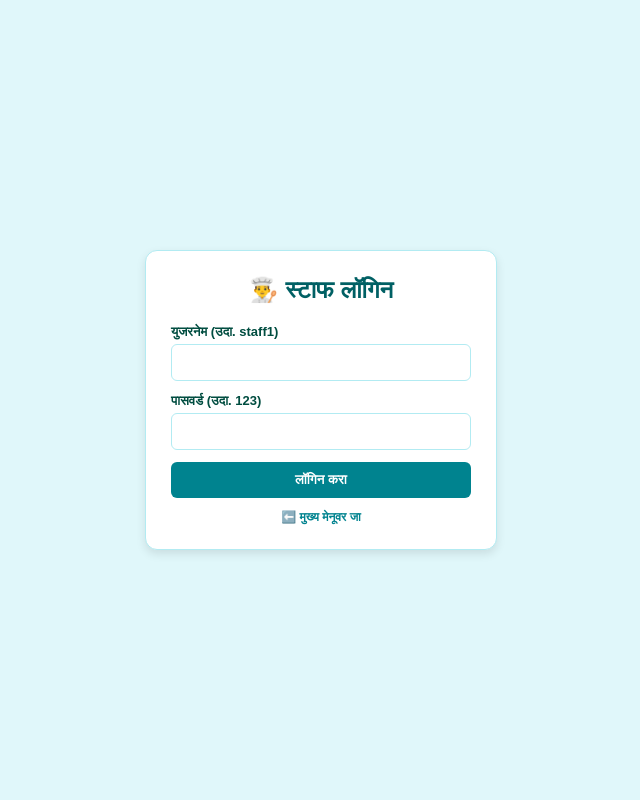
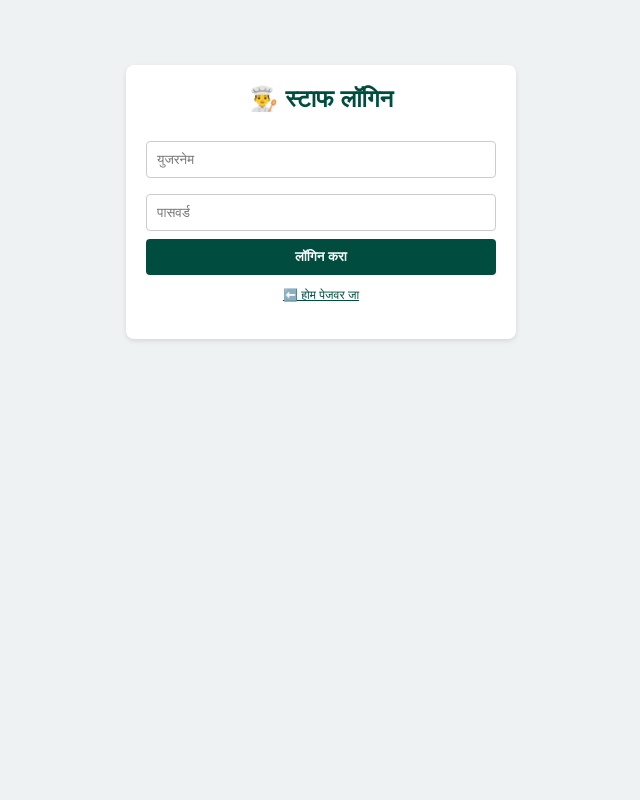
Before and after one commit to naturalkulfi1/south-pole-Natural-kulfi, a Flask app: page /staff/login in a window 1280 px wide. Shown: the whole page, without its empty margins (319-959 px from the left). Run offline with Flask 3, Linux system fonts and the light colour scheme.

Commit message:
Update staff_login.html

```diff
--- a/templates/staff_login.html
+++ b/templates/staff_login.html
@@ -3,35 +3,26 @@
 <head>
     <meta charset="UTF-8">
     <meta name="viewport" content="width=device-width, initial-scale=1.0">
-    <title>Staff Login - South Pole Kulfi</title>
+    <title>Staff Login - South Pole</title>
     <style>
-        body { font-family: sans-serif; background: #e0f7fa; display: flex; justify-content: center; align-items: center; height: 100vh; margin: 0; }
-        .login-box { background: white; padding: 25px; border-radius: 12px; box-shadow: 0 4px 10px rgba(0,0,0,0.1); width: 300px; border: 1px solid #b2ebf2; }
-        h2 { color: #006064; text-align: center; margin-top: 0; }
-        .form-group { margin-bottom: 12px; }
-        .form-group label { display: block; font-size: 13px; font-weight: bold; color: #004d40; margin-bottom: 4px; }
-        .form-group input { width: 100%; padding: 10px; border: 1px solid #b2ebf2; border-radius: 6px; box-sizing: border-box; }
-        .btn { width: 100%; padding: 10px; background: #00838f; color: white; border: none; border-radius: 6px; font-weight: bold; cursor: pointer; }
-        .error { color: #e74c3c; font-size: 12px; text-align: center; margin-bottom: 10px; font-weight: bold; }
-        .back-link { display: block; text-align: center; margin-top: 12px; color: #00838f; text-decoration: none; font-size: 12px; font-weight: bold; }
+        body { font-family: sans-serif; background: #eef2f3; margin: 0; padding: 15px; }
+        .box { background: white; max-width: 350px; margin: 50px auto; padding: 20px; border-radius: 8px; box-shadow: 0 2px 5px rgba(0,0,0,0.1); }
+        h2 { color: #004d40; text-align: center; margin-top: 0; }
+        input { width: 100%; padding: 10px; margin: 8px 0; border: 1px solid #ccc; border-radius: 4px; box-sizing: border-box; }
+        button { background: #004d40; color: white; border: none; padding: 10px; width: 100%; border-radius: 4px; font-weight: bold; cursor: pointer; }
+        .error { color: red; font-size: 12px; text-align: center; }
     </style>
 </head>
 <body>
-    <div class="login-box">
+    <div class="box">
         <h2>👨‍🍳 स्टाफ लॉगिन</h2>
-        {% if error %}<div class="error">{{ error }}</div>{% endif %}
+        {% if error %}<p class="error">{{ error }}</p>{% endif %}
         <form method="POST">
-            <div class="form-group">
-                <label>युजरनेम (उदा. staff1)</label>
-                <input type="text" name="username" required>
-            </div>
-            <div class="form-group">
-                <label>पासवर्ड (उदा. 123)</label>
-                <input type="password" name="password" required>
-            </div>
-            <button type="submit" class="btn">लॉगिन करा</button>
+            <input type="text" name="username" placeholder="युजरनेम" required>
+            <input type="password" name="password" placeholder="पासवर्ड" required>
+            <button type="submit">लॉगिन करा</button>
         </form>
-        <a href="/" class="back-link">⬅️ मुख्य मेनूवर जा</a>
+        <p style="text-align: center; margin-top: 10px;"><a href="/" style="font-size: 12px; color: #004d40;">⬅️ होम पेजवर जा</a></p>
     </div>
 </body>
 </html>
```
